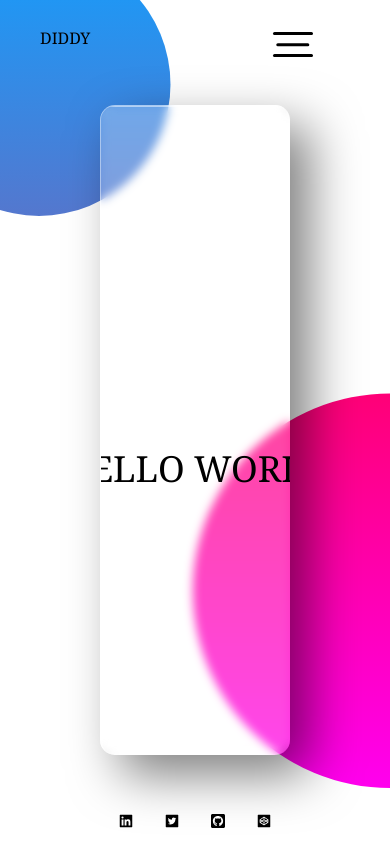
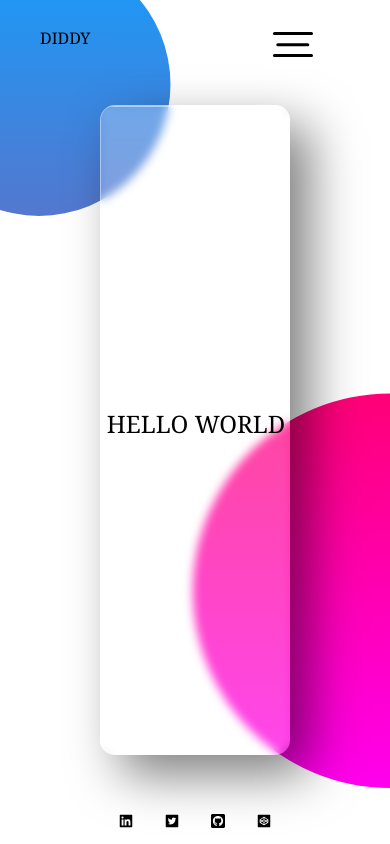
Before and after one commit to dwaynediddy/dev-portfolio, a Next.js app: page / in a window 390 px wide. Built offline with nearby package versions, Linux system fonts and the light colour scheme.

Commit message:
added responsiveness

```diff
--- a/styles/Nav.css
+++ b/styles/Nav.css
@@ -221,7 +221,7 @@
   animation: fadeInTitle ease 4s;
   animation-iteration-count: 1;
   animation-fill-mode: none;
-  top: 50%;
+  top: 45%;
   left: 50%;
   transform: translate(-50%, -50%)
 }
@@ -353,6 +353,10 @@
       .subtitleThree-container {
       opacity: 0;
     }
+    .title {
+      font-size: 24px;
+
+    }
 
   }
 
--- a/styles/globals.css
+++ b/styles/globals.css
@@ -4,8 +4,6 @@ body {
   margin: 0;
   height: 100%;
   font-family: Georgia, Cambria, "Times New Roman", Times, serif;
-  background-color: #fff;
-
 }
 
 body::before {
```
